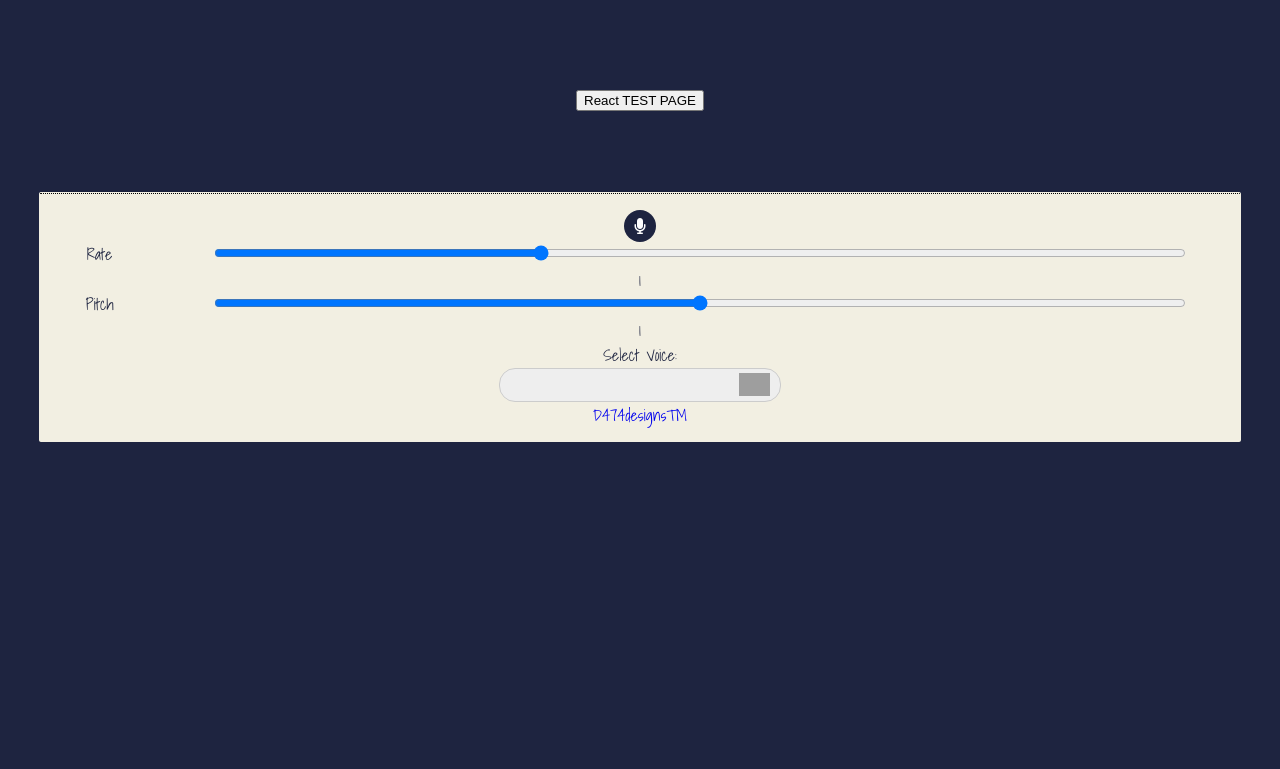
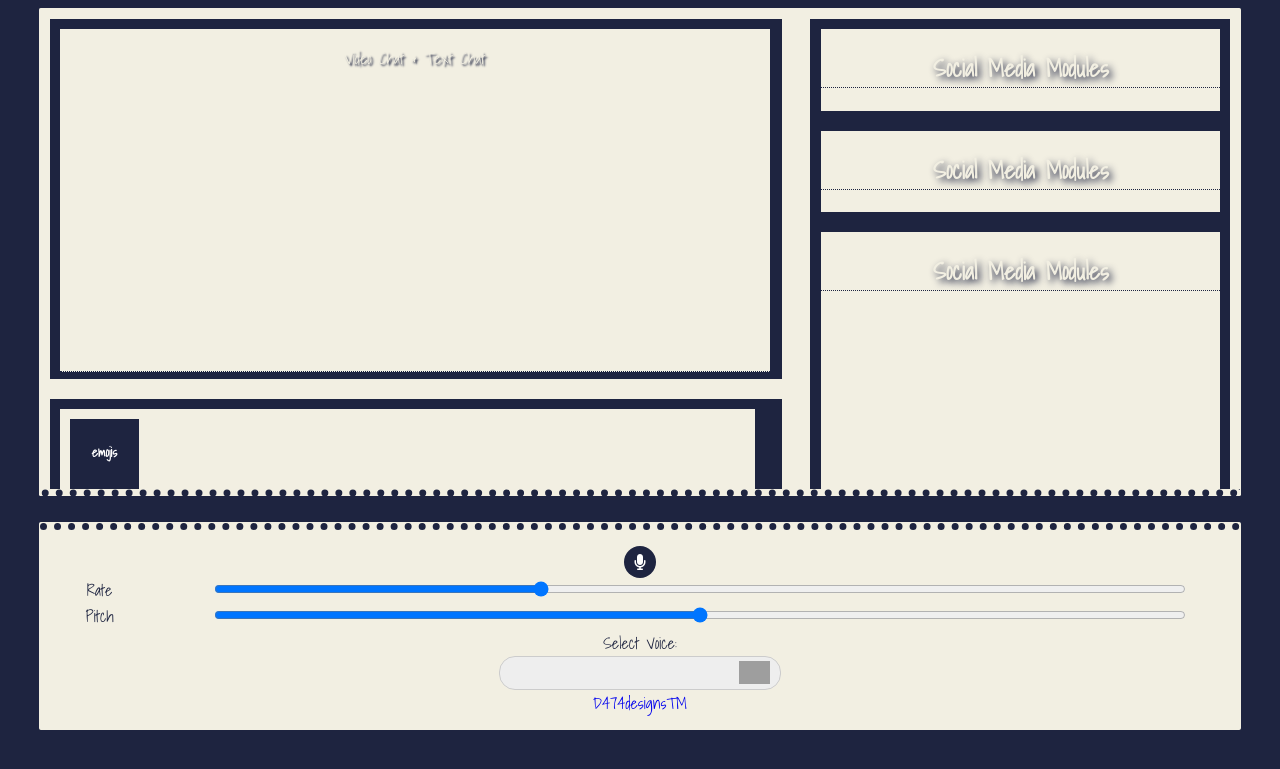
Before and after one commit to Script-Lions/LiveConnect, a Node server app: page / in a window 1280 px wide. Shown: the top 769 px of the page. Run offline with Node 20, Linux system fonts and the light colour scheme; lists and menus that the app fills with data are empty; some libraries are stand-ins or nearby versions; grey boxes are pictures that could not be loaded.

Commit message:
add mock-up code for presentation

```diff
--- a/public/index.html
+++ b/public/index.html
@@ -19,9 +19,41 @@
 
   <body>
     <center>
-      <br><br><br>
-      <a href="./reactTest.html"><button>React TEST PAGE</button></a>
+
+      <!-- Presentation Mock-Up Code -->
+      <div class="container" style="background-color: #f2efe2; height: 60vh; border-bottom: 7px dotted #1e2440">
+        <div style="background-color: #1e2440; float: left; width: 61%; height: 75%; margin: 10px">
+          <div style="background-color: #f2efe2; text-shadow: 2px 2px 2px #1e2440; float: left; width: 97%; height: 95%; margin: 10px; border-bottom: 1px dotted #1e2440; color: #f2efe2">
+            <p>Video Chat & Text Chat</p>
+          </div>
+        </div>
+        <div style="background-color: #1e2440; float: right; width: 35%; height: 100%; margin: 10px">
+          <div style="background-color: #f2efe2; float: right; width: 95%; height: 17%; margin: 10px">
+            <h2 style="text-shadow: 3px 3px 7px #1e2440; border-bottom: 1px dotted #1e2440; color: #f2efe2">Social Media Modules</h2>
+          </div>
+          <div style="background-color: #f2efe2; float: right; width: 95%; height: 17%; margin: 10px">
+            <h2 style="text-shadow: 3px 3px 7px #1e2440; border-bottom: 1px dotted #1e2440; color: #f2efe2">Social Media Modules</h2>
+          </div>
+          <div style="background-color: #f2efe2; float: right; width: 95%; height: 100%; margin: 10px">
+            <h2 style="text-shadow: 3px 3px 7px #1e2440; border-bottom: 1px dotted #1e2440; color: #f2efe2">Social Media Modules</h2>
+          </div>
+        </div>
+        <div style="background-color: #1e2440; float: left; width: 61%; height: 75%; margin: 10px">
+          <div style="background-color: #f2efe2; float: left; width: 95%; height: 75%; margin: 10px">
+            <div style="background-color: #1e2440; float: left; width: 10%; height: 75%; margin: 10px; color: white">
+              <h5>emojis</h5>
+            </div>
+          </div>
+        </div>
+      </div>
+      <!-- Presentation Mock-Up Code -->
+
+      <!-- <br><br><br>
+      <a href="./reactTest.html"><button>React TEST PAGE</button></a> -->
+
     </center>
+<br>
+
     <!-- Speech Recognition Component -->
     <div class="container">
       <center>
@@ -29,12 +61,12 @@
         <i class="fa fa-microphone"></i>
         <div>
           <label for="rate">Rate</label><input type="range" min="0.5" max="2" value="1" step="0.1" id="rate">
-          <div class="rate-value">1</div>
+          <!-- <div class="rate-value">1</div> -->
           <div class="clearfix"></div>
         </div>
         <div>
           <label for="pitch">Pitch</label><input type="range" min="0" max="2" value="1" step="0.1" id="pitch">
-          <div class="pitch-value">1</div>
+          <!-- <div class="pitch-value">1</div> -->
           <div class="clearfix"></div>
         </div>
         Select Voice:<br>
@@ -45,6 +77,7 @@
     <audio class="sound" src="./audio/speechRecognition/chime.mp3"></audio>
     <script src="./javascripts/speechRecognition/main.js" async></script>
     <!-- Speech Recognition Component -->
+
   </body>
 
 </html>
--- a/public/stylesheets/speechRecognition/style.css
+++ b/public/stylesheets/speechRecognition/style.css
@@ -25,10 +25,11 @@ a {
   /* padding: 0.2rem 1rem; */
   color: #1e2440;
   overflow: hidden;
-  margin-top: 10vh;
+  /* margin-top: 10vh; */
 }
 
 .text-box {
+  border-bottom: 7px dotted #1e2440;
   max-height: 12vh;
   overflow-y: scroll;
 }
@@ -38,7 +39,6 @@ a {
 }
 
 .text-box p {
-  border-bottom: 1px dotted black;
   margin: 0px !important;
 }
 
```
